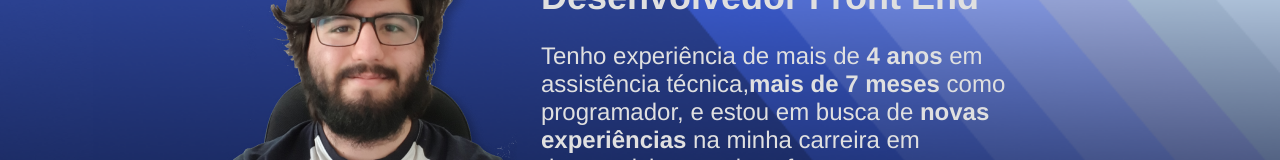
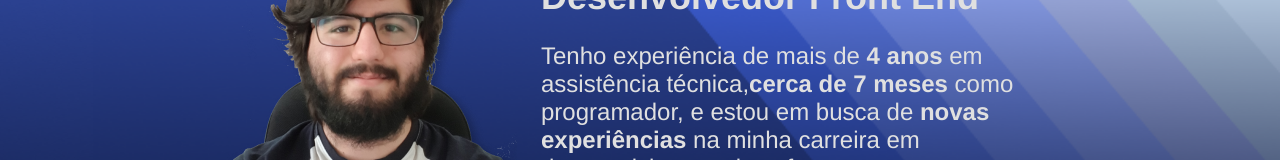
Before and after one commit to bcf513/PaginaPessoal, a React (Vite) app: page / in a window 1280 px wide. Shown: the part 174-334 px from the top of the page. Built offline with nearby package versions, Linux system fonts and the light colour scheme.

Commit message:
Feat: Atualização de introdução

```diff
--- a/src/Pages/Introducao/Introducao.tsx
+++ b/src/Pages/Introducao/Introducao.tsx
@@ -14,7 +14,7 @@ function Introducao() {
           <h2>Desenvolvedor Front End</h2>
           <p className="descricao-introducao">
             Tenho experiência de mais de <strong>4 anos</strong> em assistência técnica,
-            <strong>mais de 7 meses</strong> como programador,
+            <strong>cerca de 7 meses</strong> como programador,
             e estou em busca de <strong>novas experiências</strong> na minha carreira em desenvolvimento de software.
           </p>
           <div className="ferramentas">
```
